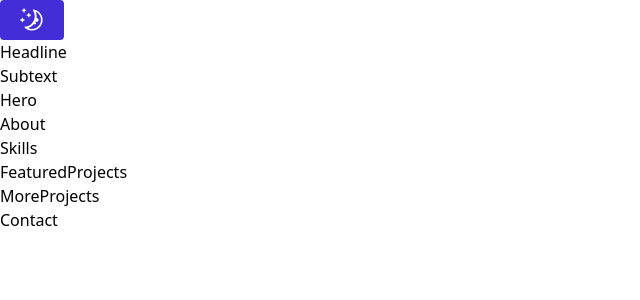
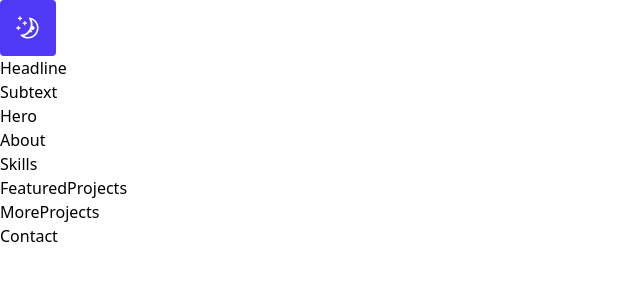
Before and after one commit to jrbarnhart/portfolio, a React (Vite) app: page / in a window 1280 px wide. Shown: the top 300 px of the page, without its empty margins (0-640 px from the left). Built offline with nearby package versions, Linux system fonts and the light colour scheme.

Commit message:
Give buttons consistent size and style

```diff
--- a/src/components/ui/DarkModeButton.tsx
+++ b/src/components/ui/DarkModeButton.tsx
@@ -20,7 +20,7 @@ export default function DarkmodeButton({ ...props }: DarkModeButtonProps) {
         setIsDarkmode((prev) => !prev);
       }}
       className={twMerge(
-        "px-4 py-2 bg-indigo-700 text-white rounded-sm w-16 flex justify-center",
+        "h-14 w-14 bg-indigo-600 hover:bg-indigo-700 text-white rounded-sm cursor-pointer flex justify-center items-center transition-all ease-in",
         className
       )}
       {...rest}
--- a/src/components/ui/SectionLink.tsx
+++ b/src/components/ui/SectionLink.tsx
@@ -27,7 +27,7 @@ export default function SectionLink({ ...props }: SectionLinkProps) {
       type="button"
       onClick={handleClick}
       className={twMerge(
-        "text-xl font-bold px-6 py-2 rounded-md bg-indigo-600 hover:bg-indigo-700 cursor-pointer transition-all ease-in",
+        "text-xl font-bold h-16 w-40 rounded-md bg-indigo-600 hover:bg-indigo-700 cursor-pointer transition-all ease-in",
         className
       )}
       {...rest}
```
